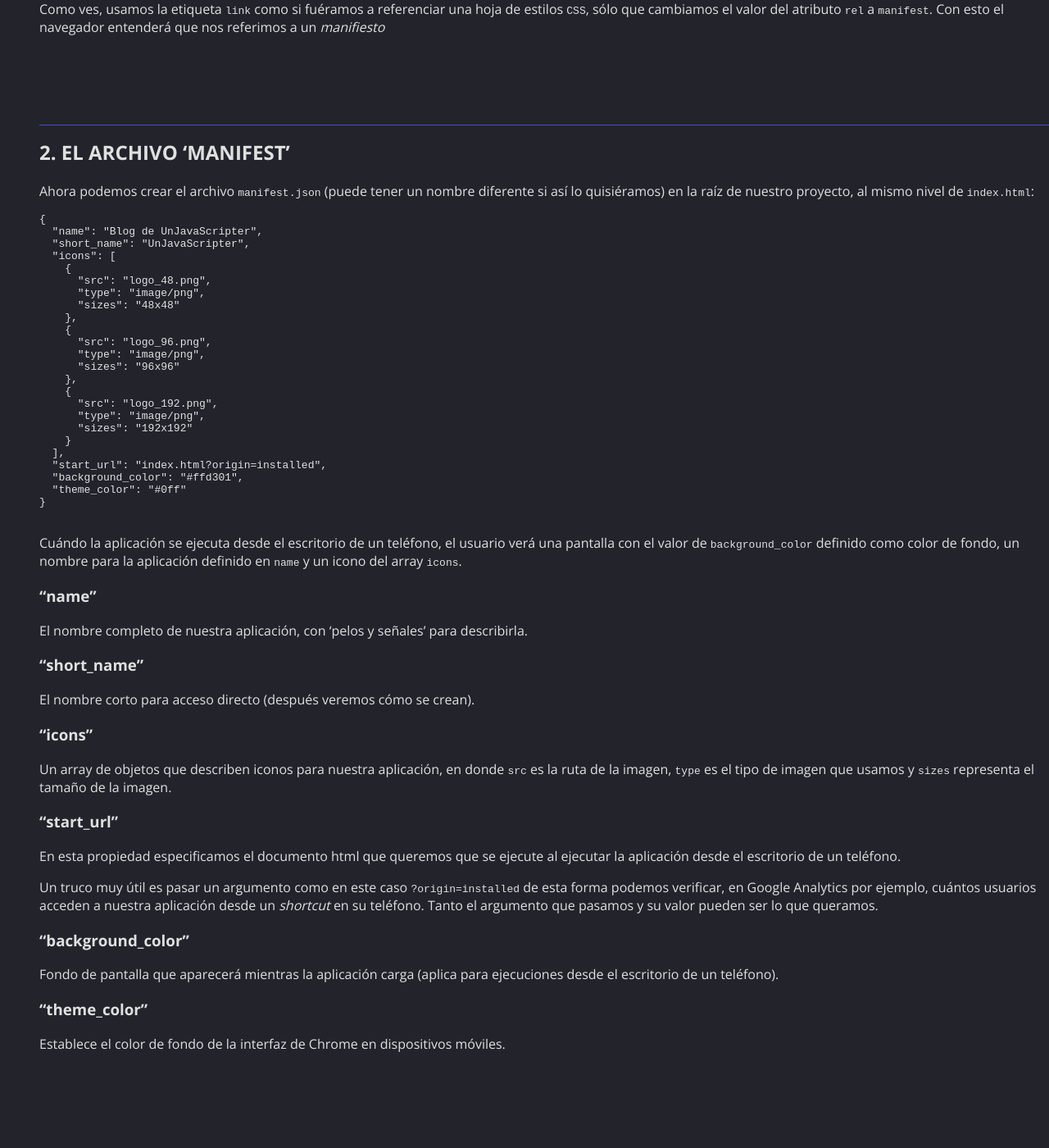
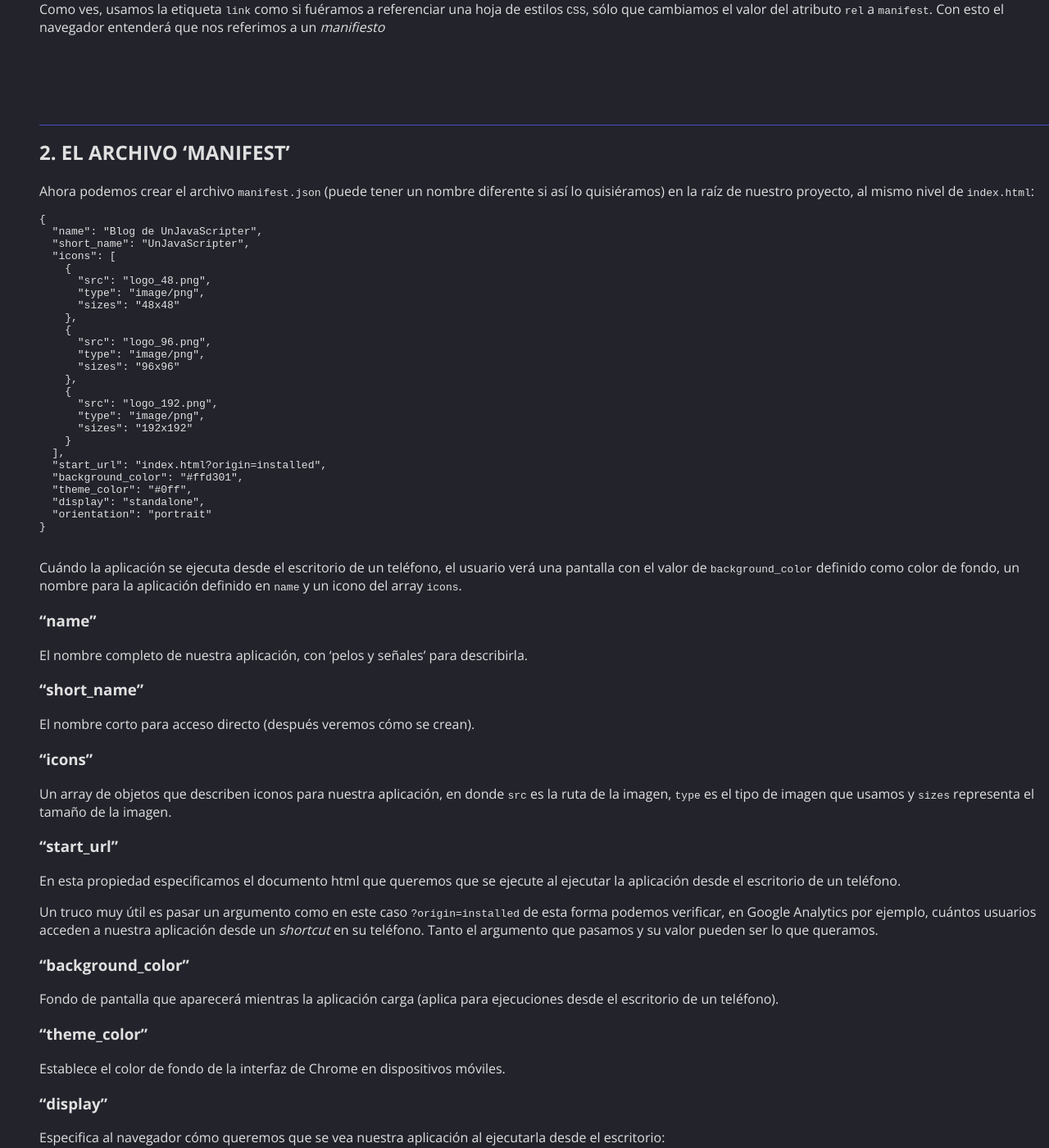
Before and after one commit to UnJavaScripter/unjavascripter.github.io, a Jekyll site: the page built from _posts/2015-07-21-Web-app-manifest.markdown, in a window 1280 px wide and 1400 px high, scrolled down 418 px. Shown: the whole window at 82% size. Built offline with Jekyll 4.4.1, drawn with Linux system fonts in a browser that asks for light colours; comment, search, counter and statistics services are not loaded; some of the changed text lies outside the part shown.

Commit message:
post(update): web app manifest

````diff
--- a/_posts/2015-07-21-Web-app-manifest.markdown
+++ b/_posts/2015-07-21-Web-app-manifest.markdown
@@ -43,7 +43,9 @@ Ahora podemos crear el archivo `manifest.json` (puede tener un nombre diferente
   ],
   "start_url": "index.html?origin=installed",
   "background_color": "#ffd301",
-  "theme_color": "#0ff"
+  "theme_color": "#0ff",
+  "display": "standalone",
+  "orientation": "portrait"
 }
 
 ```
@@ -76,3 +78,14 @@ Fondo de pantalla que aparecerá mientras la aplicación carga (aplica para ejec
 ### "theme_color"
 
 Establece el color de fondo de la interfaz de Chrome en dispositivos móviles.
+
+### "display"
+
+Especifica al navegador cómo queremos que se vea nuestra aplicación al ejecutarla desde el escritorio:
+
+- standalone: pantalla completa, sin barra de navegación
+- browser: normal, dentro del navegador
+
+### "orientation"
+
+La orientación de la aplicación, `portrait` es vertical y `landscape` horizontal
````
